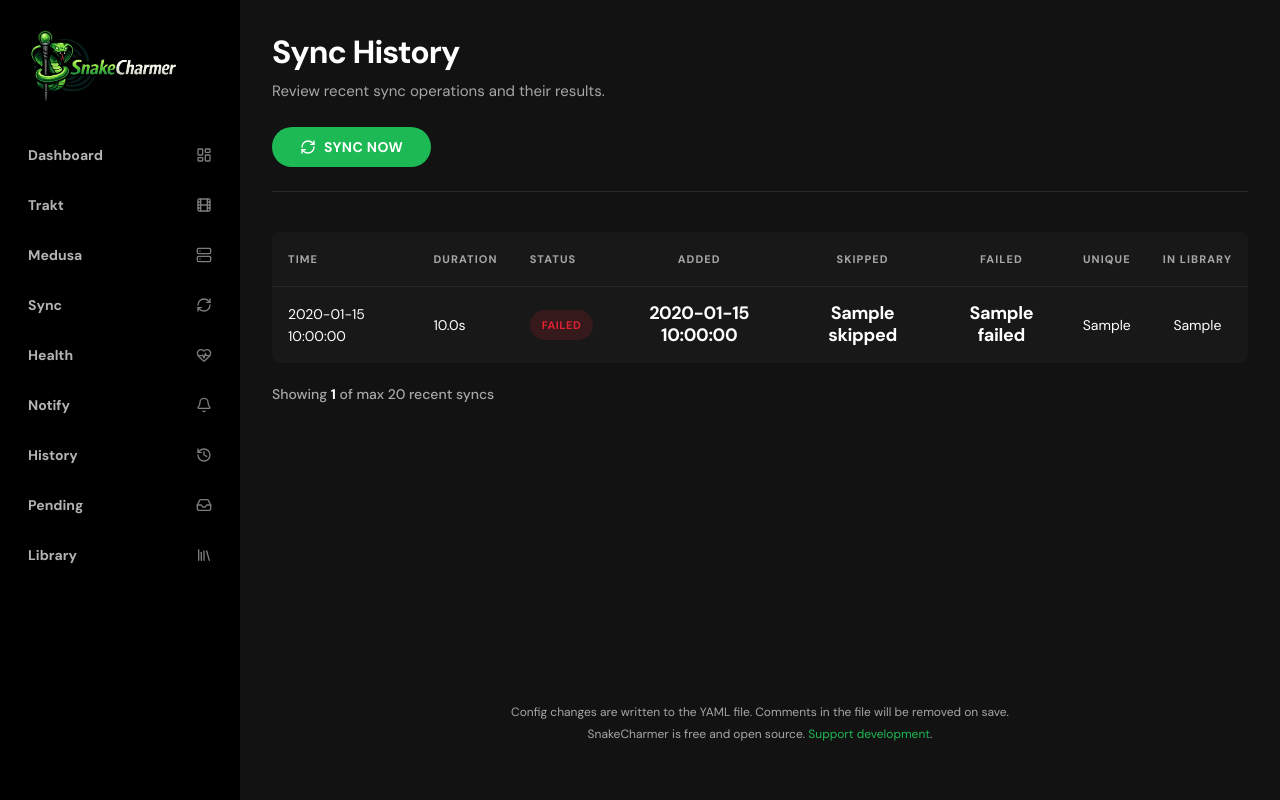
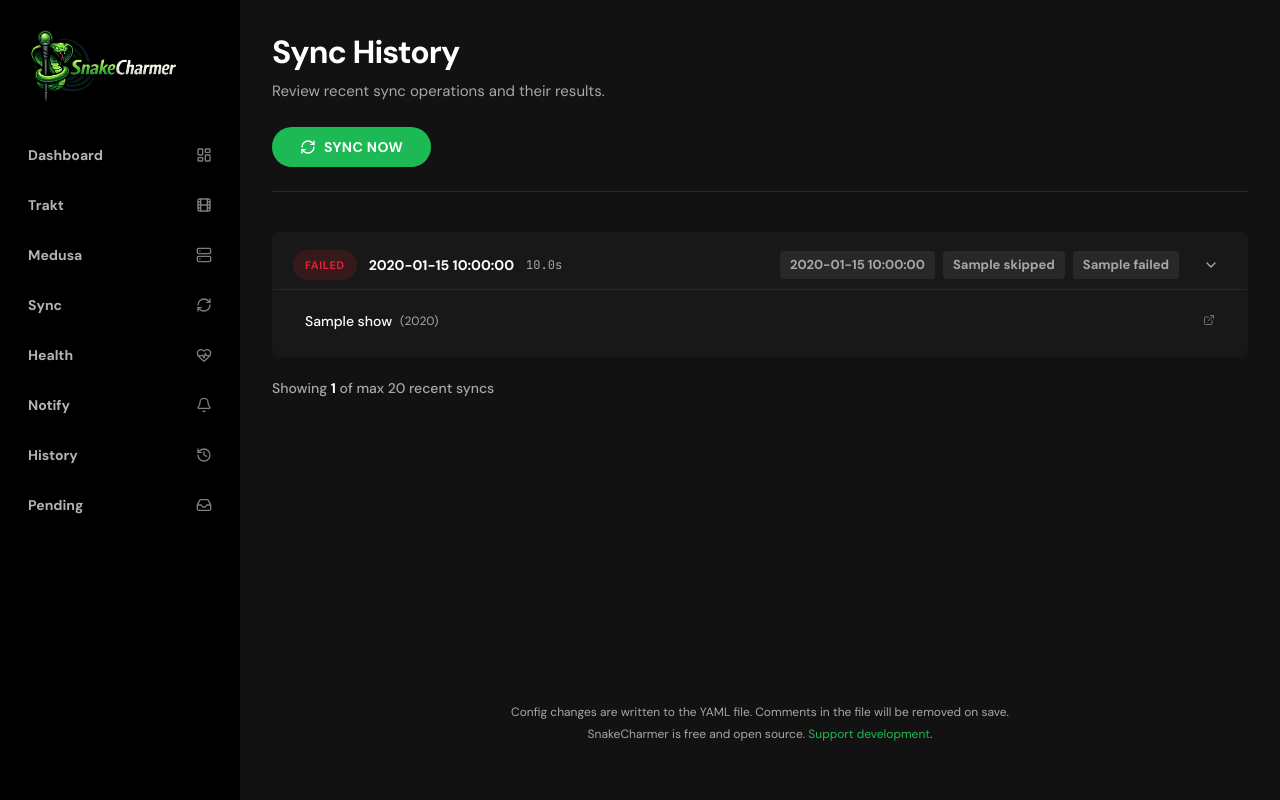
Before and after one commit to 2wenty2wo/SnakeCharmer, a FastAPI app: template app/webui/templates/sync/history.html in a window 1280 px wide. Run offline with FastAPI, Linux system fonts and the light colour scheme; the template is opened without the code that fills it: most values are stand-ins (such as "Sample title", 1, 10 or a date in 2020).

Commit message:
Add added_shows to SyncResult and update health response
- Introduced `added_shows` attribute in `SyncResult` to track newly added shows during sync operations.
- Updated the health response in `health.py` to include the `added_shows` list if available.
- Refactored the sync history display in `history.html` to present added shows in a card format, enhancing the user interface.
- Removed the deprecated library route and related tests to streamline the codebase.

```diff
--- a/app/health.py
+++ b/app/health.py
@@ -76,6 +76,7 @@ class SyncStatus:
             "already_in_medusa": result.already_in_medusa,
             "success": result.success,
             "per_source": dict(result.per_source),
+            "added_shows": list(result.added_shows) if result.added_shows else [],
         }
 
 
--- a/app/webui/routes.py
+++ b/app/webui/routes.py
@@ -349,34 +349,6 @@ async def source_preview(request: Request):
         )
 
 
-# --- Library ---
-
-
-@router.get("/library", response_class=HTMLResponse)
-async def library(request: Request):
-    """Show the current Medusa library."""
-    config = _holder(request).get()
-    shows = []
-    error = None
-    try:
-        client = MedusaClient(config.medusa, max_retries=1, retry_backoff=1.0)
-        shows = client.get_series_list()
-    except requests.ConnectionError:
-        error = f"Cannot reach Medusa at {config.medusa.url}. Is it running?"
-    except requests.HTTPError as e:
-        log.error("Medusa API HTTP error: %s", e)
-        error = "Medusa API error. Check your API key."
-    except Exception:
-        log.exception("Failed to fetch Medusa library")
-        error = "Failed to fetch library. Please try again later."
-
-    return _templates(request).TemplateResponse(
-        request,
-        "library.html",
-        context={"shows": shows, "error": error, "active_page": "library"},
-    )
-
-
 # --- Pending Queue ---
 
 
--- a/app/webui/static/style.css
+++ b/app/webui/static/style.css
@@ -1307,7 +1307,161 @@ button[type="submit"]:disabled {
     to { transform: rotate(360deg); }
 }
 
-/* === History Table === */
+/* === History Cards === */
+.history-list-container {
+    display: flex;
+    flex-direction: column;
+    gap: 12px;
+}
+
+.history-card {
+    background: var(--gd-surface);
+    border-radius: var(--gd-radius-lg);
+    overflow: hidden;
+    transition: all var(--gd-transition-base);
+    border: 1px solid transparent;
+}
+
+.history-card:hover {
+    background: var(--gd-surface-2);
+    border-color: var(--gd-border);
+}
+
+.history-card-header {
+    display: flex;
+    align-items: center;
+    gap: 16px;
+    padding: 16px 20px;
+    flex-wrap: wrap;
+}
+
+.history-card-main {
+    display: flex;
+    align-items: center;
+    gap: 12px;
+    flex: 1;
+    min-width: 200px;
+}
+
+.history-time {
+    font-size: 14px;
+    font-weight: 600;
+    color: var(--gd-text);
+}
+
+.history-duration {
+    font-size: 12px;
+    color: var(--gd-text-secondary);
+    font-family: 'JetBrains Mono', monospace;
+}
+
+.history-card-metrics {
+    display: flex;
+    align-items: center;
+    gap: 8px;
+}
+
+.metric-badge {
+    display: inline-flex;
+    align-items: center;
+    justify-content: center;
+    min-width: 32px;
+    height: 28px;
+    padding: 0 10px;
+    background: var(--gd-surface-2);
+    border-radius: var(--gd-radius-md);
+    font-size: 13px;
+    font-weight: 700;
+    color: var(--gd-text-secondary);
+    transition: all var(--gd-transition-fast);
+}
+
+.metric-badge.added {
+    background: var(--gd-success-subtle);
+    color: var(--gd-success);
+}
+
+.metric-badge.skipped {
+    background: var(--gd-warning-subtle);
+    color: var(--gd-warning);
+}
+
+.metric-badge.failed {
+    background: var(--gd-error-subtle);
+    color: var(--gd-error);
+}
+
+.history-toggle-btn {
+    display: flex;
+    align-items: center;
+    justify-content: center;
+    width: 32px;
+    height: 32px;
+    background: transparent;
+    border: none;
+    border-radius: var(--gd-radius-md);
+    color: var(--gd-text-secondary);
+    cursor: pointer;
+    transition: all var(--gd-transition-fast);
+}
+
+.history-toggle-btn:hover {
+    background: var(--gd-surface-3);
+    color: var(--gd-text);
+}
+
+.history-toggle-btn i {
+    transition: transform var(--gd-transition-fast);
+}
+
+.history-shows-list {
+    padding: 0 20px 16px;
+    display: flex;
+    flex-direction: column;
+    gap: 8px;
+    border-top: 1px solid var(--gd-border);
+    margin-top: -8px;
+    padding-top: 12px;
+}
+
+.history-show-item {
+    display: flex;
+    align-items: center;
+    gap: 8px;
+    padding: 8px 12px;
+    background: var(--gd-surface);
+    border-radius: var(--gd-radius-md);
+    font-size: 14px;
+    transition: all var(--gd-transition-fast);
+}
+
+.history-show-item:hover {
+    background: var(--gd-surface-3);
+}
+
+.history-show-title {
+    font-weight: 500;
+    color: var(--gd-text);
+}
+
+.history-show-year {
+    font-size: 12px;
+    color: var(--gd-text-secondary);
+}
+
+.history-show-link {
+    margin-left: auto;
+    color: var(--gd-text-secondary);
+    opacity: 0.6;
+    transition: all var(--gd-transition-fast);
+}
+
+.history-show-link:hover {
+    opacity: 1;
+    color: var(--gd-primary);
+}
+
+/* === Legacy History Table (kept for compatibility) === */
 .history-table-container {
     overflow-x: auto;
     border-radius: var(--gd-radius-lg);
@@ -2114,6 +2268,21 @@ button[type="submit"]:disabled {
         padding: 12px 8px;
     }
 
+    .history-card-header {
+        padding: 12px 16px;
+        gap: 12px;
+    }
+
+    .history-card-main {
+        min-width: 0;
+        flex-wrap: wrap;
+    }
+
+    .history-shows-list {
+        padding: 0 16px 12px;
+        padding-top: 10px;
+    }
+
     .pending-row {
         grid-template-columns: 44px 1fr auto;
         padding: 16px;
--- a/app/webui/templates/base.html
+++ b/app/webui/templates/base.html
@@ -62,10 +62,6 @@
                         <span id="pending-badge" class="nav-badge" hx-get="/pending/count" hx-trigger="load" hx-swap="outerHTML" style="display:none"></span>
                     </span>
                     <i data-lucide="inbox" style="width:16px;height:16px;opacity:0.7"></i>
-                </a>
-                <a href="/library" {% if active_page == "library" %}class="active" aria-current="page"{% endif %}>
-                    Library
-                    <i data-lucide="library" style="width:16px;height:16px;opacity:0.7"></i>
                 </a>
             </nav>
         </aside>
--- a/app/webui/templates/sync/history.html
+++ b/app/webui/templates/sync/history.html
@@ -27,52 +27,61 @@
 {% if history %}
 <div hx-get="/sync/history"
      hx-trigger="every 30s"
-     hx-select=".history-table-container"
-     hx-target=".history-table-container"
+     hx-select=".history-list-container"
+     hx-target=".history-list-container"
      hx-swap="outerHTML"
      aria-live="polite">
-    <div class="history-table-container">
-        <table class="history-table" role="table" aria-label="Sync history">
-            <thead>
-                <tr role="row">
-                    <th scope="col" role="columnheader">Time</th>
-                    <th scope="col" role="columnheader">Duration</th>
-                    <th scope="col" role="columnheader">Status</th>
-                    <th scope="col" role="columnheader">Added</th>
-                    <th scope="col" role="columnheader">Skipped</th>
-                    <th scope="col" role="columnheader">Failed</th>
-                    <th scope="col" role="columnheader">Unique</th>
-                    <th scope="col" role="columnheader">In Library</th>
-                </tr>
-            </thead>
-            <tbody>
-                {% for entry in history %}
-                <tr role="row">
-                    <td role="cell">
-                        <span title="{{ entry.timestamp }}">{{ entry.timestamp | format_timestamp_short }}</span>
-                    </td>
-                    <td role="cell">{{ "%.1f" | format(entry.duration_seconds) }}s</td>
-                    <td role="cell">
-                        <span class="status-badge {{ 'status-ok' if entry.success else 'status-degraded' }}">
-                            {{ "Success" if entry.success else "Failed" }}
-                        </span>
-                    </td>
-                    <td role="cell">
-                        <span class="metric-value compact {{ 'added' if entry.added > 0 }}">{{ entry.added }}</span>
-                    </td>
-                    <td role="cell">
-                        <span class="metric-value compact {{ 'skipped' if entry.skipped > 0 }}">{{ entry.skipped }}</span>
-                    </td>
-                    <td role="cell">
-                        <span class="metric-value compact {{ 'failed' if entry.failed > 0 }}">{{ entry.failed }}</span>
-                    </td>
-                    <td role="cell">{{ entry.unique_shows }}</td>
-                    <td role="cell">{{ entry.already_in_medusa }}</td>
-                </tr>
+    <div class="history-list-container">
+        {% for entry in history %}
+        <div class="history-card" role="region" aria-label="Sync at {{ entry.timestamp }}">
+            <div class="history-card-header">
+                <div class="history-card-main">
+                    <span class="status-badge {{ 'status-ok' if entry.success else 'status-degraded' }}">
+                        {{ "Success" if entry.success else "Failed" }}
+                    </span>
+                    <span class="history-time" title="{{ entry.timestamp }}">{{ entry.timestamp | format_timestamp_short }}</span>
+                    <span class="history-duration">{{ "%.1f" | format(entry.duration_seconds) }}s</span>
+                </div>
+                <div class="history-card-metrics">
+                    <span class="metric-badge {{ 'added' if entry.added > 0 }}" title="Added">{{ entry.added }}</span>
+                    <span class="metric-badge {{ 'skipped' if entry.skipped > 0 }}" title="Skipped">{{ entry.skipped }}</span>
+                    <span class="metric-badge {{ 'failed' if entry.failed > 0 }}" title="Failed">{{ entry.failed }}</span>
+                </div>
+                {% if entry.added_shows %}
+                <button type="button" class="history-toggle-btn" onclick="toggleHistoryShows(this)" aria-expanded="false" aria-controls="history-shows-{{ loop.index }}">
+                    <i data-lucide="chevron-down" style="width:16px;height:16px"></i>
+                </button>
+                {% endif %}
+            </div>
+            {% if entry.added_shows %}
+            <div class="history-shows-list" id="history-shows-{{ loop.index }}" hidden>
+                {% for show in entry.added_shows %}
+                <div class="history-show-item">
+                    <span class="history-show-title">{{ show.title }}</span>
+                    {% if show.year %}
+                    <span class="history-show-year">({{ show.year }})</span>
+                    {% endif %}
+                    {% if show.imdb_id %}
+                    <a href="https://www.imdb.com/title/{{ show.imdb_id }}" target="_blank" rel="noopener noreferrer" class="history-show-link" title="View on IMDb">
+                        <i data-lucide="external-link" style="width:12px;height:12px"></i>
+                    </a>
+                    {% endif %}
+                </div>
                 {% endfor %}
-            </tbody>
-        </table>
+            </div>
+            {% endif %}
+        </div>
+        {% endfor %}
     </div>
+    <script>
+    function toggleHistoryShows(btn) {
+        const showsList = document.getElementById(btn.getAttribute('aria-controls'));
+        const isExpanded = btn.getAttribute('aria-expanded') === 'true';
+        btn.setAttribute('aria-expanded', !isExpanded);
+        showsList.hidden = isExpanded;
+        btn.querySelector('i').style.transform = isExpanded ? 'rotate(0deg)' : 'rotate(180deg)';
+    }
+    </script>
 </div>
 
 <p class="library-count" style="margin-top: 20px;">
```
Also changed, not shown: app/sync.py (+17 -0 lines), tests/test_webui.py (+0 -78 lines), dashboard_no_library.png (added), history_empty.png (added).
